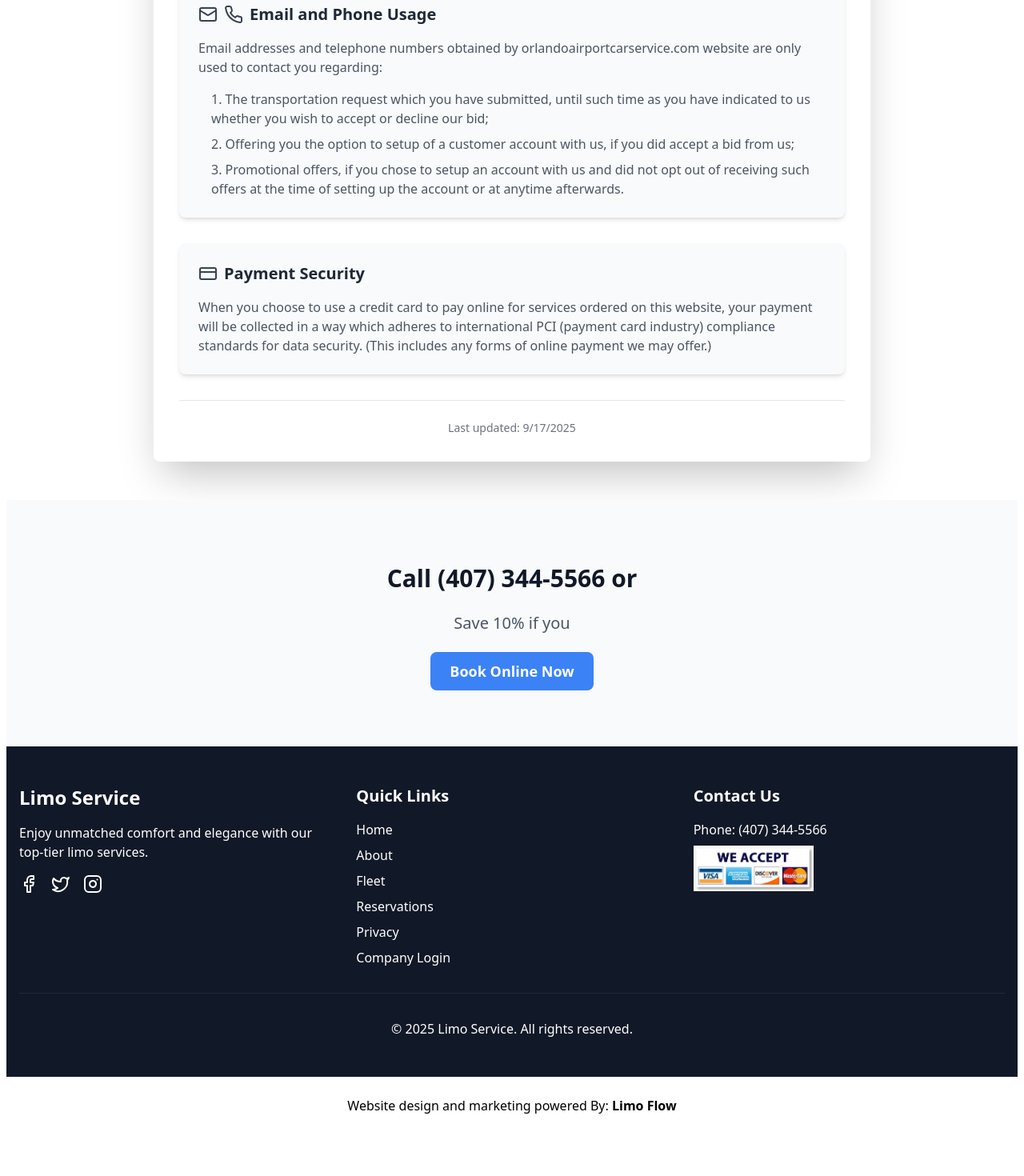
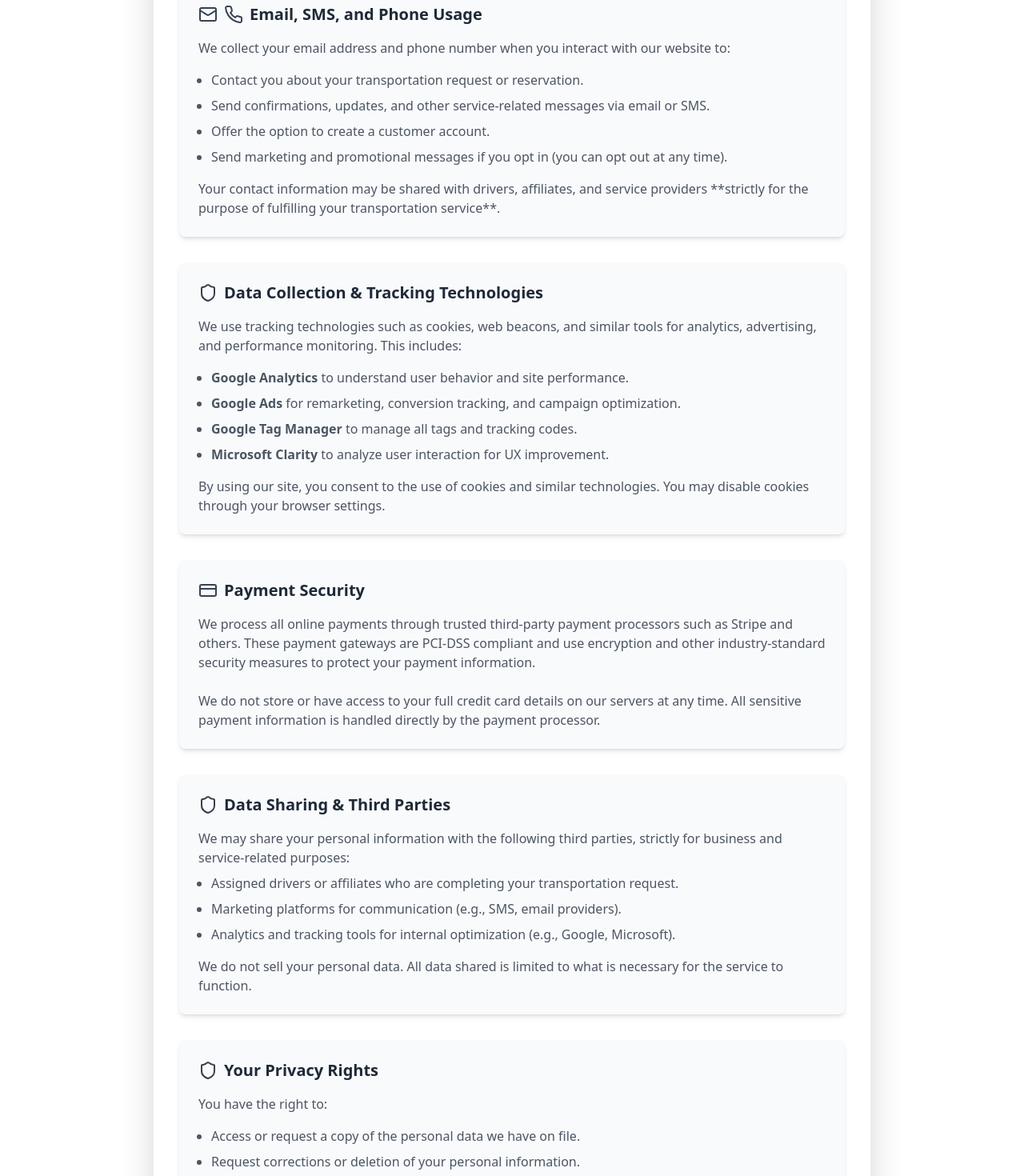
Before and after one commit to CleverDevsLLC/orlando-airport-car-service-frontend, a Next.js app: page /privacy in a window 1280 px wide. Shown: the part 280-1750 px from the top of the page at 80% size. Before the commit the page ends 1682 px from the top, so only its background shows below. Built offline with nearby package versions, Linux system fonts and the light colour scheme.

Commit message:
privacy policy updates

```diff
--- a/src/Components/Privacy/Privacy.tsx
+++ b/src/Components/Privacy/Privacy.tsx
@@ -10,37 +10,78 @@ const PrivacyPolicy: React.FC = () => {
       </div>
 
       <div className="space-y-8">
+        {/* Contact Info Usage */}
         <div className="rounded-lg bg-gray-50 p-6 shadow-md">
           <div className="mb-4 flex items-center">
             <Mail className="mr-2 h-6 w-6 text-gray-700" />
             <Phone className="mr-2 h-6 w-6 text-gray-700" />
             <h3 className="text-xl font-semibold text-gray-800">
-              Email and Phone Usage
+              Email, SMS, and Phone Usage
             </h3>
           </div>
           <p className="mb-4 text-gray-600">
-            Email addresses and telephone numbers obtained by
-            orlandoairportcarservice.com website are only used to contact you
-            regarding:
+            We collect your email address and phone number when you interact
+            with our website to:
           </p>
-          <ol className="ml-4 list-inside list-decimal space-y-2 text-gray-600">
+          <ul className="ml-4 list-disc space-y-2 text-gray-600">
             <li>
-              The transportation request which you have submitted, until such
-              time as you have indicated to us whether you wish to accept or
-              decline our bid;
+              Contact you about your transportation request or reservation.
             </li>
             <li>
-              Offering you the option to setup of a customer account with us, if
-              you did accept a bid from us;
+              Send confirmations, updates, and other service-related messages
+              via email or SMS.
+            </li>
+            <li>Offer the option to create a customer account.</li>
+            <li>
+              Send marketing and promotional messages if you opt in (you can opt
+              out at any time).
+            </li>
+          </ul>
+          <p className="mt-4 text-gray-600">
+            Your contact information may be shared with drivers, affiliates, and
+            service providers **strictly for the purpose of fulfilling your
+            transportation service**.
+          </p>
+        </div>
+
+        {/* Analytics & Tracking */}
+        <div className="rounded-lg bg-gray-50 p-6 shadow-md">
+          <div className="mb-4 flex items-center">
+            <Shield className="mr-2 h-6 w-6 text-gray-700" />
+            <h3 className="text-xl font-semibold text-gray-800">
+              Data Collection & Tracking Technologies
+            </h3>
+          </div>
+          <p className="mb-4 text-gray-600">
+            We use tracking technologies such as cookies, web beacons, and
+            similar tools for analytics, advertising, and performance
+            monitoring. This includes:
+          </p>
+          <ul className="ml-4 list-disc space-y-2 text-gray-600">
+            <li>
+              <strong>Google Analytics</strong> to understand user behavior and
+              site performance.
             </li>
             <li>
-              Promotional offers, if you chose to setup an account with us and
-              did not opt out of receiving such offers at the time of setting up
-              the account or at anytime afterwards.
+              <strong>Google Ads</strong> for remarketing, conversion tracking,
+              and campaign optimization.
             </li>
-          </ol>
+            <li>
+              <strong>Google Tag Manager</strong> to manage all tags and
+              tracking codes.
+            </li>
+            <li>
+              <strong>Microsoft Clarity</strong> to analyze user interaction for
+              UX improvement.
+            </li>
+          </ul>
+          <p className="mt-4 text-gray-600">
+            By using our site, you consent to the use of cookies and similar
+            technologies. You may disable cookies through your browser settings.
+          </p>
         </div>
 
+        {/* Payment Security */}
         <div className="rounded-lg bg-gray-50 p-6 shadow-md">
           <div className="mb-4 flex items-center">
             <CreditCard className="mr-2 h-6 w-6 text-gray-700" />
@@ -49,11 +90,74 @@ const PrivacyPolicy: React.FC = () => {
             </h3>
           </div>
           <p className="text-gray-600">
-            When you choose to use a credit card to pay online for services
-            ordered on this website, your payment will be collected in a way
-            which adheres to international PCI (payment card industry)
-            compliance standards for data security. (This includes any forms of
-            online payment we may offer.)
+            We process all online payments through trusted third-party payment
+            processors such as Stripe and others. These payment gateways are
+            PCI-DSS compliant and use encryption and other industry-standard
+            security measures to protect your payment information.
+            <br />
+            <br />
+            We do not store or have access to your full credit card details on
+            our servers at any time. All sensitive payment information is
+            handled directly by the payment processor.
+          </p>
+        </div>
+
+        {/* Data Sharing Disclosure */}
+        <div className="rounded-lg bg-gray-50 p-6 shadow-md">
+          <div className="mb-4 flex items-center">
+            <Shield className="mr-2 h-6 w-6 text-gray-700" />
+            <h3 className="text-xl font-semibold text-gray-800">
+              Data Sharing & Third Parties
+            </h3>
+          </div>
+          <p className="text-gray-600">
+            We may share your personal information with the following third
+            parties, strictly for business and service-related purposes:
+          </p>
+          <ul className="ml-4 mt-2 list-disc space-y-2 text-gray-600">
+            <li>
+              Assigned drivers or affiliates who are completing your
+              transportation request.
+            </li>
+            <li>
+              Marketing platforms for communication (e.g., SMS, email
+              providers).
+            </li>
+            <li>
+              Analytics and tracking tools for internal optimization (e.g.,
+              Google, Microsoft).
+            </li>
+          </ul>
+          <p className="mt-4 text-gray-600">
+            We do not sell your personal data. All data shared is limited to
+            what is necessary for the service to function.
+          </p>
+        </div>
+
+        {/* User Rights */}
+        <div className="rounded-lg bg-gray-50 p-6 shadow-md">
+          <div className="mb-4 flex items-center">
+            <Shield className="mr-2 h-6 w-6 text-gray-700" />
+            <h3 className="text-xl font-semibold text-gray-800">
+              Your Privacy Rights
+            </h3>
+          </div>
+          <p className="mb-4 text-gray-600">You have the right to:</p>
+          <ul className="ml-4 list-disc space-y-2 text-gray-600">
+            <li>
+              Access or request a copy of the personal data we have on file.
+            </li>
+            <li>
+              Request corrections or deletion of your personal information.
+            </li>
+            <li>Opt out of marketing communications at any time.</li>
+            <li>
+              Request data portability or limit the use of your information.
+            </li>
+          </ul>
+          <p className="mt-4 text-gray-600">
+            To exercise these rights, please contact us via our contact form,
+            email, or phone.
           </p>
         </div>
       </div>
```
